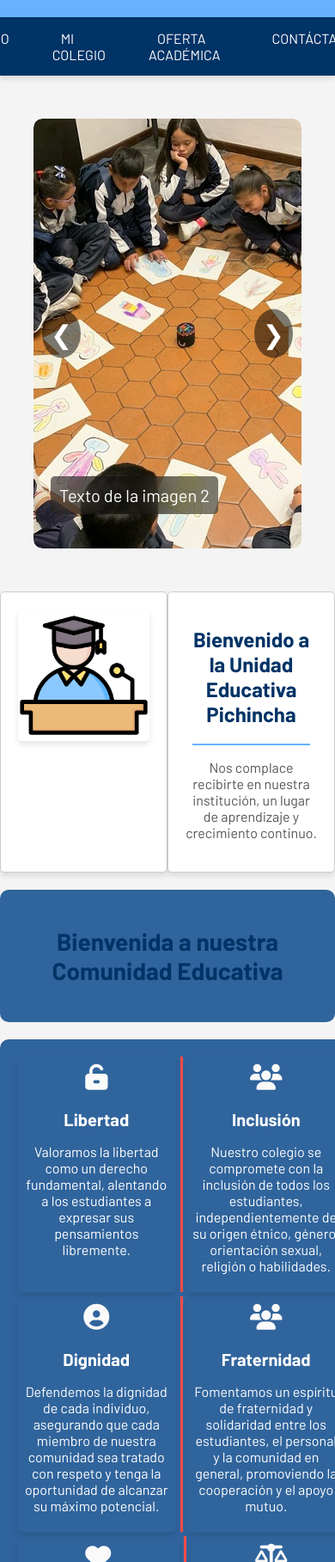
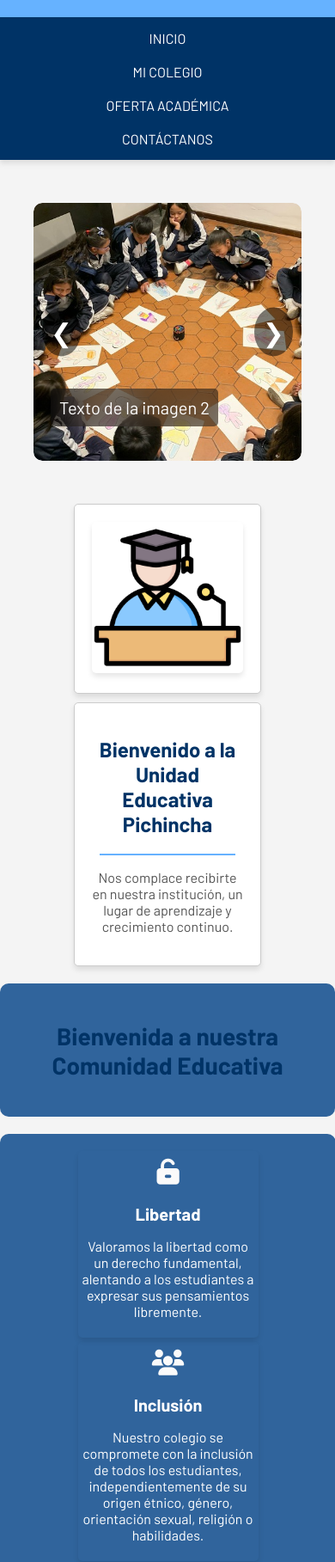
Before and after one commit to UnCompa/Page-UEFP, a website built with Vite: page index.html in a window 390 px wide. Shown: the part 183-2000 px from the top of the page at 86% size. Built offline with nearby package versions, Linux system fonts and the light colour scheme.

Commit message:
feat: :sparkles: Mejoras de responsive

```diff
--- a/components.css
+++ b/components.css
@@ -4,7 +4,14 @@
     margin: 0 auto;
     background-color: #66b2ff;
 }
+
 .line-vertical-small {
     width: 3px;
     background-color: #ff4b45;
 }
+
+@media (width < 720px) {
+    .line-small {
+        background-color: #66b2ff;
+    }
+}
--- a/index.html
+++ b/index.html
@@ -103,35 +103,30 @@
             <p>Valoramos la libertad como un derecho fundamental, alentando a los estudiantes a expresar sus
                 pensamientos libremente. </p>
         </div>
-        <div class="line-vertical-small"></div>
         <div class="value-box">
             <div class="icon"><i class="fas fa-users"></i></div>
             <h3>Inclusión</h3>
             <p>Nuestro colegio se compromete con la inclusión de todos los estudiantes, independientemente de su origen
                 étnico, género, orientación sexual, religión o habilidades.</p>
         </div>
-        <div class="line-vertical-small"></div>
         <div class="value-box">
             <div class="icon"><i class="fas fa-user-circle"></i></div>
             <h3>Dignidad</h3>
             <p>Defendemos la dignidad de cada individuo, asegurando que cada miembro de nuestra comunidad sea tratado
                 con respeto y tenga la oportunidad de alcanzar su máximo potencial.</p>
         </div>
-        <div class="line-vertical-small"></div>
         <div class="value-box">
             <div class="icon"><i class="fas fa-users"></i></div>
             <h3>Fraternidad</h3>
             <p>Fomentamos un espíritu de fraternidad y solidaridad entre los estudiantes, el personal y la comunidad en
                 general, promoviendo la cooperación y el apoyo mutuo.</p>
         </div>
-        <div class="line-vertical-small"></div>
         <div class="value-box">
             <div class="icon"><i class="fas fa-heart"></i></div>
             <h3>Gratitud</h3>
             <p>Cultivamos la gratitud alentando a los estudiantes a apreciar los esfuerzos de los demás, reconocer el
                 valor de las oportunidades que reciben y expresar agradecimiento por el apoyo y la orientación.</p>
             </div>
-        <div class="line-vertical-small"></div>
         <div class="value-box">
             <div class="icon"><i class="fas fa-balance-scale"></i></div>
             <h3>Justicia</h3>
@@ -185,9 +180,9 @@
     <footer class="footer">
         <div class="footer-content">
             <div class="footer-left">
-                <p><i class="icon-phone"></i> Teléfono: (123) 456-7890</p>
-                <p><i class="icon-location"></i> Dirección: Calle Ejemplo 123, Quito, Ecuador</p>
-                <p><i class="icon-mail"></i> Email: contacto@unidadeducativa.com</p>
+                <p><i class="icon-phone"></i> <strong>Teléfono:</strong> (123) 456-7890</p>
+                <p><i class="icon-location"></i> <strong>Dirección:</strong> Calle Ejemplo 123, Quito, Ecuador</p>
+                <p><i class="icon-mail"></i> <strong>Email:</strong> contacto@unidadeducativa.com</p>
             </div>
             <div class="footer-right">
                 <a href="https://facebook.com" target="_blank" class="social-icon facebook"><i
--- a/uno.css
+++ b/uno.css
@@ -1,6 +1,7 @@
 * {
     font-family: "Barlow", sans-serif;
 }
+
 /* Estilos generales */
 body {
     margin: 0;
@@ -13,6 +14,7 @@ body {
     background-color: #66b2ff;
     padding: 20px 0;
     text-align: center;
+    width: 100%;
 }
 
 .logo img {
@@ -26,6 +28,8 @@ body {
     box-shadow: 0 4px 6px rgba(0, 0, 0, 0.1);
     position: relative;
     z-index: 10;
+    display: flex;
+    justify-content: center;
 }
 
 .nav-list {
@@ -34,6 +38,18 @@ body {
     justify-content: center;
     margin: 0;
     padding: 0;
+}
+
+@media (width < 720px) {
+    .navbar {
+        flex-direction: column;
+    }
+
+    .nav-list {
+        flex-direction: column;
+        align-items: center;
+        gap: 20px;
+    }
 }
 
 .nav-list li {
@@ -105,6 +121,15 @@ body {
     max-width: 1200px;
 }
 
+@media (width < 720px) {
+    .info-blocks {
+        flex-direction: column;
+        gap: 10px;
+        align-items: center;
+        width: 100%;
+    }
+}
+
 .info-block {
     background-color: #fff;
     border: 1px solid #ccc;
@@ -135,7 +160,7 @@ body {
 .footer {
     background-color: #003366;
     color: #ffffff;
-    padding: 20px 0;
+    padding: 2em;
     font-size: 14px;
 }
 
@@ -196,65 +221,37 @@ body {
     color: #0c0c0c;
 }
 
-/* Cuadros de Valores */
-.values {
-    display: grid;
-    grid-template-columns: repeat(3, 1fr);
-    gap: 20px;
-    margin: 40px auto;
-    max-width: 1200px;
-}
-
-.value-box {
-    background-color: #ffffff;
-    padding: 20px;
-    text-align: center;
-    border: 1px solid #ccc;
-    border-radius: 5px;
-    box-shadow: 0 4px 6px rgba(0, 0, 0, 0.1);
-}
-
-.value-box .icon {
-    font-size: 40px;
-    color: #003366;
-    margin-bottom: 10px;
-}
-
-.value-box h3 {
-    font-size: 22px;
-    color: #0c0d0e;
-    margin-bottom: 10px;
-}
-
-.value-box p {
-    font-size: 16px;
-    color: #555;
-}
-
 /* Asegúrate de que los iconos estén presentes */
 .icon-libertad::before {
-    content: '\f062'; /* Icono de libertad, ajusta según tu biblioteca de íconos */
+    content: '\f062';
+    /* Icono de libertad, ajusta según tu biblioteca de íconos */
 }
 
 .icon-inclusion::before {
-    content: '\f06c'; /* Icono de inclusión */
+    content: '\f06c';
+    /* Icono de inclusión */
 }
 
 .icon-dignidad::before {
-    content: '\f0e2'; /* Icono de dignidad */
+    content: '\f0e2';
+    /* Icono de dignidad */
 }
 
 .icon-fraternidad::before {
-    content: '\f0f0'; /* Icono de fraternidad */
+    content: '\f0f0';
+    /* Icono de fraternidad */
 }
 
 .icon-gratitud::before {
-    content: '\f04b'; /* Icono de gratitud */
+    content: '\f04b';
+    /* Icono de gratitud */
 }
 
 .icon-justicia::before {
-    content: '\f0a1'; /* Icono de justicia */
+    content: '\f0a1';
+    /* Icono de justicia */
 }
+
 /* Estilos generales */
 body {
     margin: 0;
@@ -275,11 +272,23 @@ body {
 
 /* Cuadros de Valores (Fila Horizontal) */
 .values {
-    display: flex;
-    justify-content: space-between;
+    display: grid;
+    grid-template-columns: repeat(auto-fit, minmax(180px, 1fr));
+    place-content: center;
+    align-content: center;
+    place-items: center;
+    justify-items: center;
     gap: 5px;
-    width: 100%;
+    width: 90%;
     flex-wrap: wrap;
+    margin: 1em;
+}
+
+@media (width < 720px) {
+    .values {
+        flex-direction: column;
+        align-items: center;
+    }
 }
 
 .value-box {
@@ -289,9 +298,12 @@ body {
     border-radius: 5px;
     border: none;
     box-shadow: 0 4px 6px rgba(0, 0, 0, 0.1);
-    flex: 1 1 150px; /* Flexibilidad para que los cuadros se ajusten en una fila */
-    min-width: 150px; /* Ancho mínimo para cada cuadro */
-    max-width: 200px; /* Ancho máximo para que los cuadros no sean demasiado grandes */
+    flex: 1 1 150px;
+    /* Flexibilidad para que los cuadros se ajusten en una fila */
+    min-width: 150px;
+    /* Ancho mínimo para cada cuadro */
+    max-width: 200px;
+    /* Ancho máximo para que los cuadros no sean demasiado grandes */
 }
 
 .value-box .icon {
@@ -314,36 +326,44 @@ body {
 
 /* Asegúrate de que los iconos estén presentes */
 .icon-libertad::before {
-    content: '\f062'; /* Icono de libertad, ajusta según tu biblioteca de íconos */
+    content: '\f062';
+    /* Icono de libertad, ajusta según tu biblioteca de íconos */
 }
 
 .icon-inclusion::before {
-    content: '\f06c'; /* Icono de inclusión */
+    content: '\f06c';
+    /* Icono de inclusión */
 }
 
 .icon-dignidad::before {
-    content: '\f0e2'; /* Icono de dignidad */
+    content: '\f0e2';
+    /* Icono de dignidad */
 }
 
 .icon-fraternidad::before {
-    content: '\f0f0'; /* Icono de fraternidad */
+    content: '\f0f0';
+    /* Icono de fraternidad */
 }
 
 .icon-gratitud::before {
-    content: '\f04b'; /* Icono de gratitud */
+    content: '\f04b';
+    /* Icono de gratitud */
 }
 
 .icon-justicia::before {
-    content: '\f0a1'; /* Icono de justicia */
+    content: '\f0a1';
+    /* Icono de justicia */
 }
+
 /* Estilo del contenedor del slider */
 .slider-container {
     width: 80%;
-    height: 500px;
+    height: 300px;
     margin: 50px auto;
     overflow: hidden;
     position: relative;
     border-radius: 10px;
+    aspect-ratio: 16 / 9;
 }
 
 /* Estilo del slider */
@@ -427,18 +447,21 @@ h2.titulo-noticias {
 /* Contenedor principal de los bloques */
 .noticias {
     padding: 20px;
-    margin: 0 auto;
-    max-width: 1200px;
+    width: 100%;
 }
 
 /* Contenedor de los bloques en fila horizontal */
 .bloques {
     display: flex;
-    justify-content: space-between; /* Espacio entre los bloques */
-    flex-wrap: nowrap; /* Evita que los bloques se envuelvan a la siguiente línea */
+    justify-content: center;
+    /* Espacio entre los bloques */
+    flex-wrap: wrap;
+    /* Evita que los bloques se envuelvan a la siguiente línea */
     gap: 20px;
-    overflow-x: auto; /* Permite desplazarse horizontalmente */
+    overflow-x: auto;
+    /* Permite desplazarse horizontalmente */
 }
+
 
 /* Estilos de cada bloque */
 .bloque {
@@ -487,8 +510,10 @@ h2.titulo-noticias {
 
 /* Fondo azul para la sección de bienvenida */
 .community-welcome {
-    background-color: #30649c; /* Azul */
-    color: white; /* Texto blanco para contraste */
+    background-color: #30649c;
+    /* Azul */
+    color: white;
+    /* Texto blanco para contraste */
     padding: 20px;
     border-radius: 10px;
     margin: 20px auto;
@@ -497,7 +522,8 @@ h2.titulo-noticias {
 
 /* Fondo azul para la sección de valores */
 .values {
-    background-color: #30649c; /* Azul */
+    background-color: #30649c;
+    /* Azul */
     padding: 20px;
     border-radius: 10px;
     margin: 20px auto;
```
Also changed, not shown: public/1.jpeg (deleted), public/11.png (deleted), public/2.jpeg (deleted), public/imagen1.jpg (deleted), public/imagen2.jpg (deleted), public/imagen3.jpg (deleted), public/imagen4.jpg (deleted), public/uno.png (deleted).
